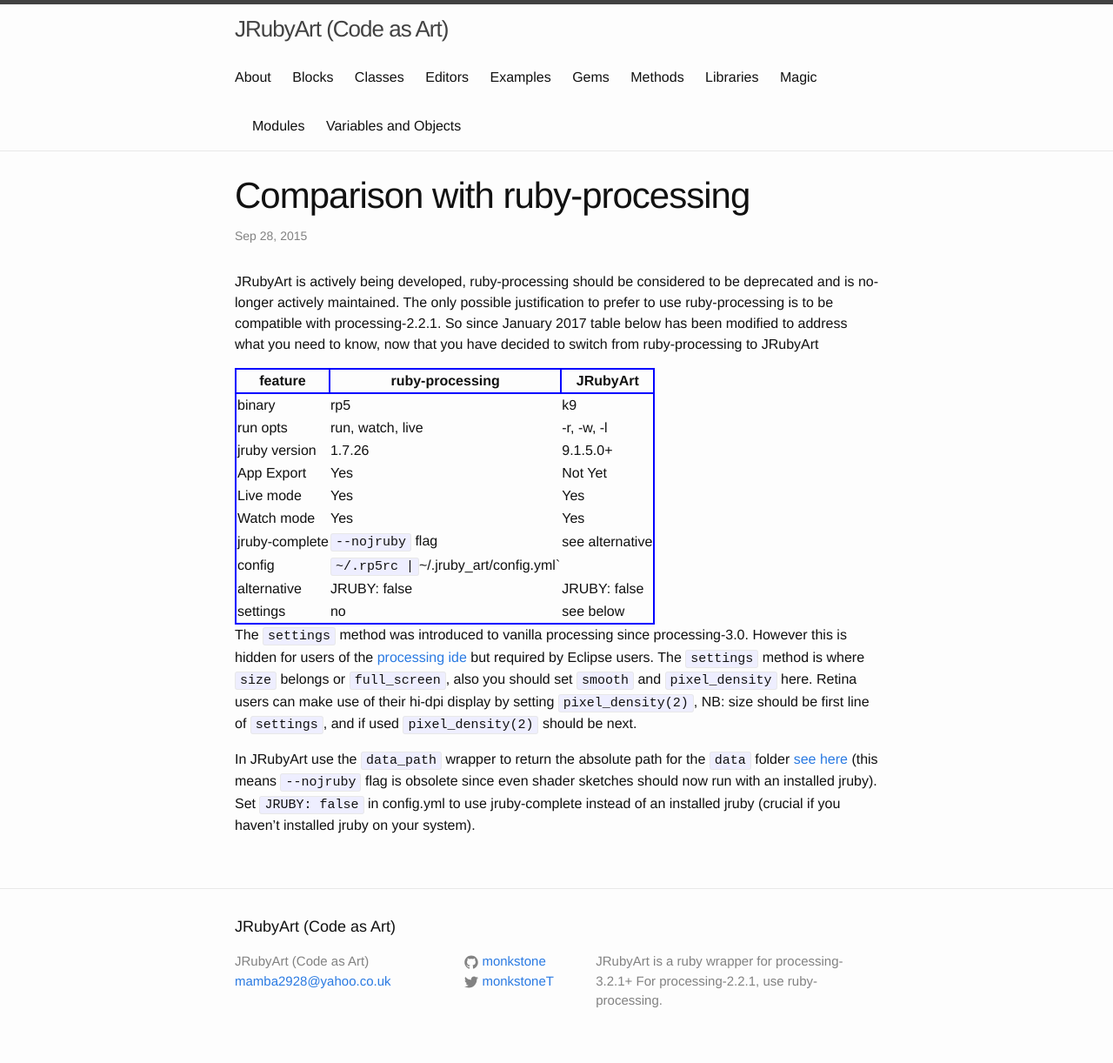
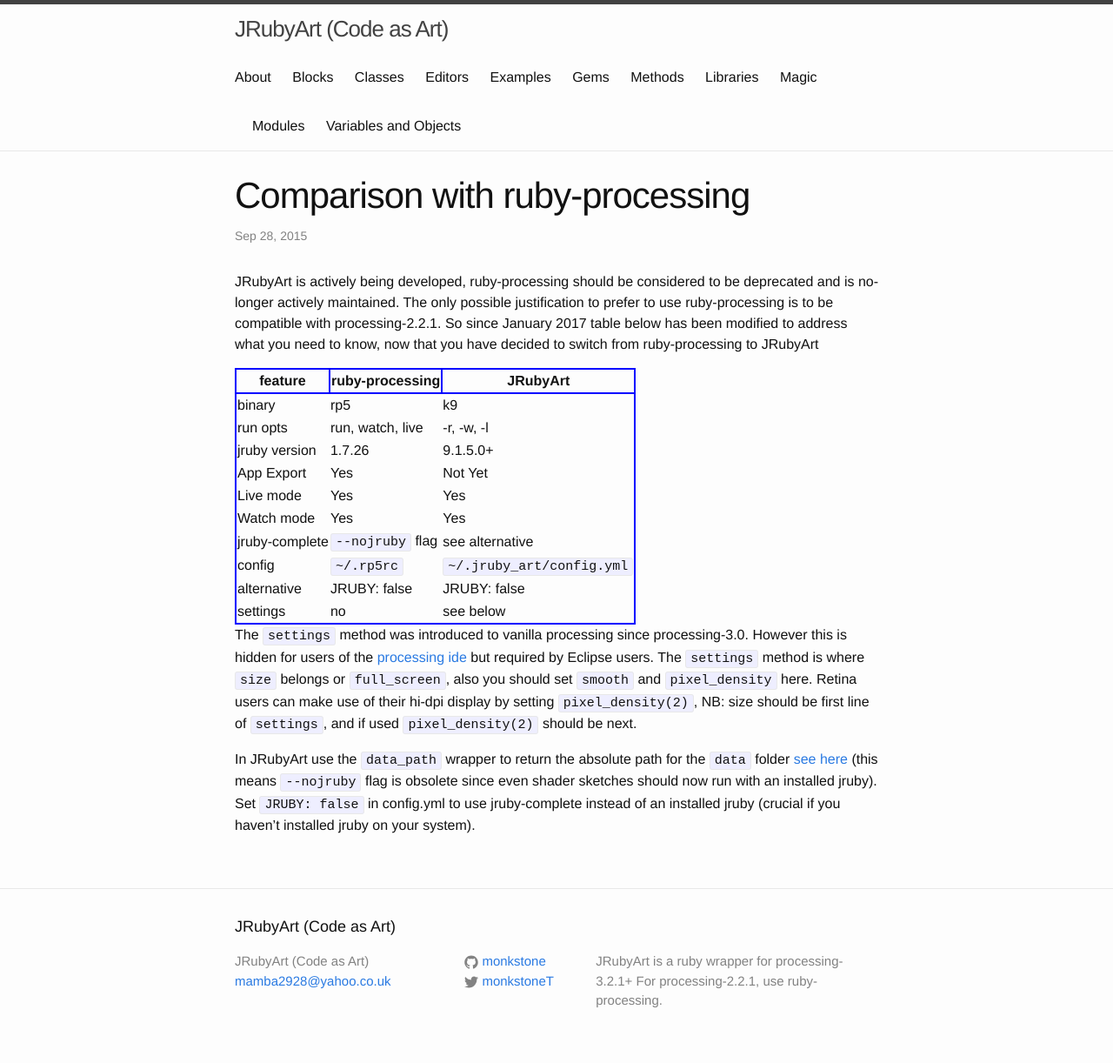
Before and after one commit to ruby-processing/JRubyArt, a Jekyll site: the page built from _posts/2015-09-28-comparison.md, in a window 1280 px wide. Shown: the whole page at 87% size. Built offline with Jekyll 4.4.1, drawn with Linux system fonts in a browser that asks for light colours.

Commit message:
missing closure

```diff
--- a/_posts/2015-09-28-comparison.md
+++ b/_posts/2015-09-28-comparison.md
@@ -28,7 +28,7 @@
 |Live mode     |Yes                |Yes                      |
 |Watch mode    |Yes                |Yes                      |
 |jruby-complete|`--nojruby` flag   |see alternative          |
-|config        |`~/.rp5rc          |`~/.jruby_art/config.yml`|
+|config        |`~/.rp5rc`         |`~/.jruby_art/config.yml`|
 |alternative   |JRUBY: false       |JRUBY: false             |
 |settings      |no                 |see below                |
 
```
